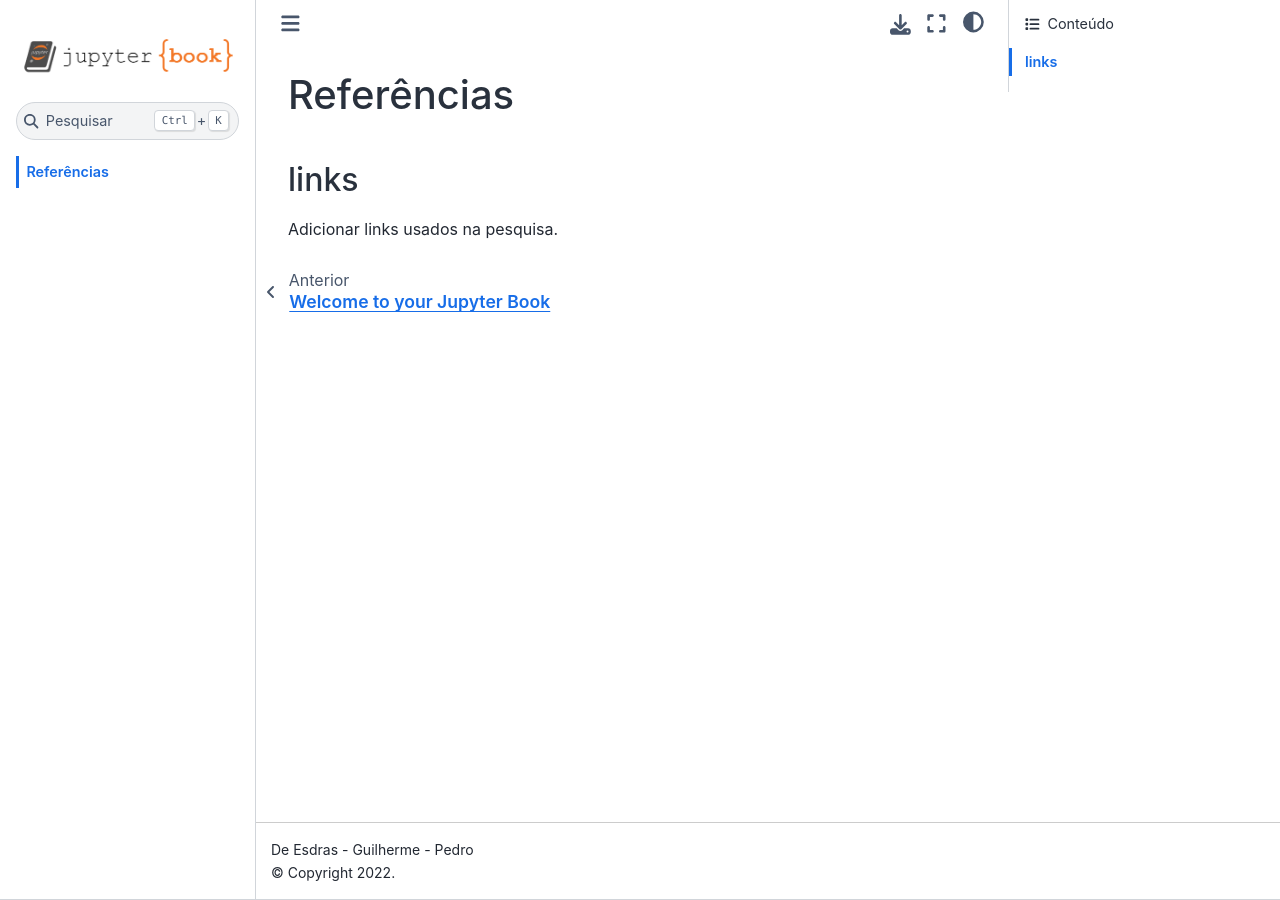
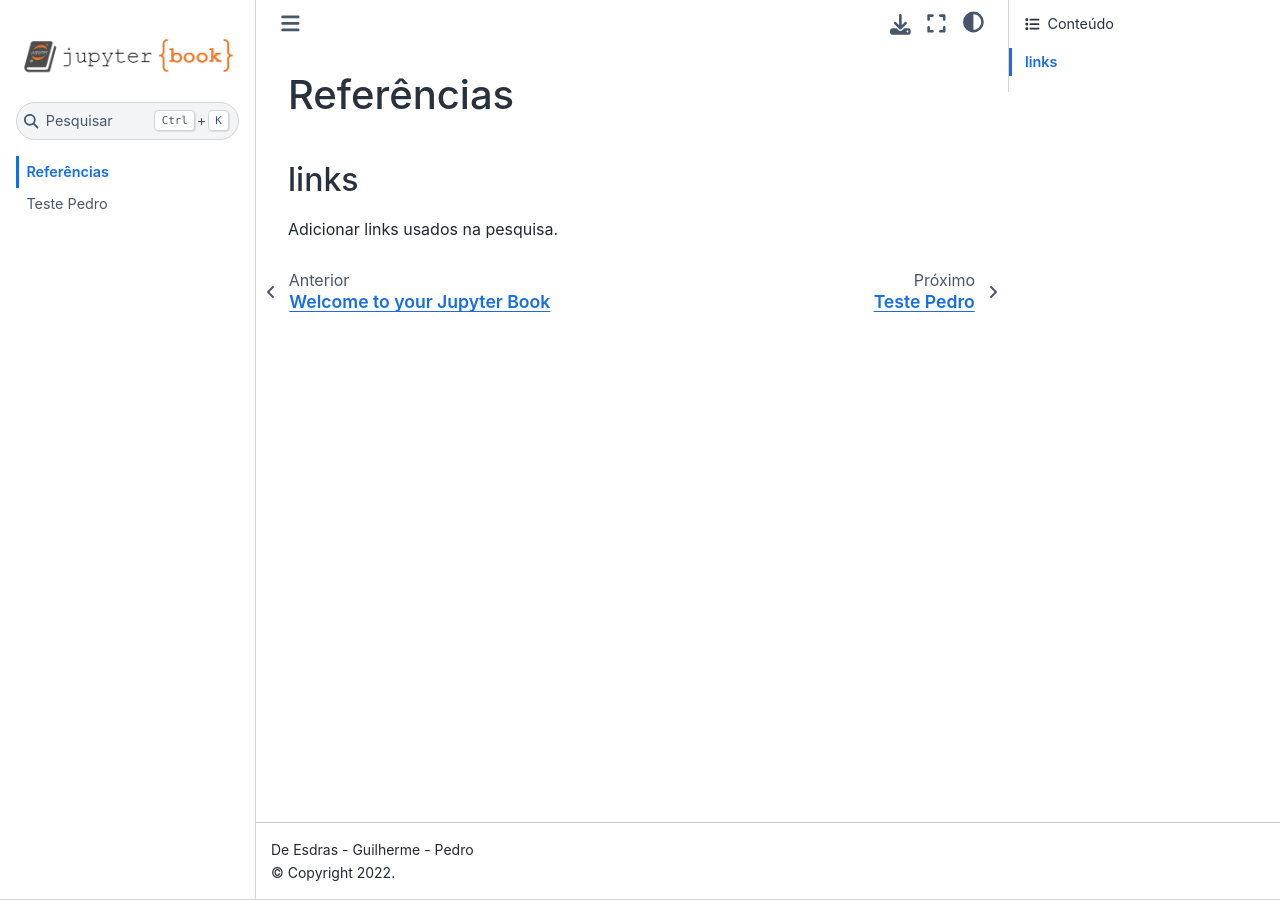
Before and after one commit to gui-lisboa/GradienteDescedente, a Jupyter Book: the page built from src/referencias.md, in a window 1280 px wide. Built offline with Jupyter Book 1.0.4 settings and Sphinx 7.4.7 and the Sphinx Book theme 1.1.4, drawn with Linux system fonts in a browser that asks for light colours.

Commit message:
Adicionando o teste

```diff
--- a/_toc.yml
+++ b/_toc.yml
@@ -5,3 +5,4 @@ format: jb-book
 root: intro
 chapters:
 - file: src/referencias
+- file: src/Teste
```
Also changed, not shown: src/Teste.ipynb (added).
